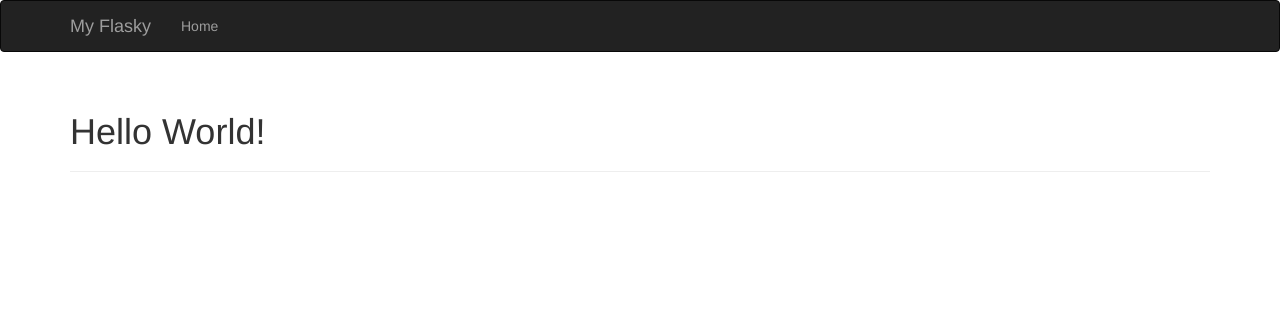
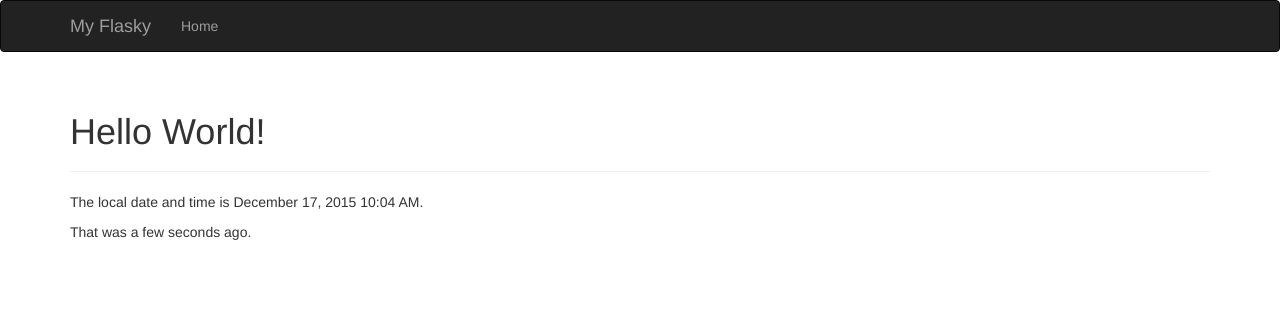
Before and after one commit to ShujiaHuang/myflasky, a Flask app: page / in a window 1280 px wide. Shown: the top 312 px of the page. Run offline with Flask 2, Linux system fonts and the light colour scheme; some libraries are stand-ins or nearby versions.

Commit message:
add flask-moment to adapte the local datetime by the user's web-browser

```diff
--- a/app/__init__.py
+++ b/app/__init__.py
@@ -1,6 +1,9 @@
 from flask import Flask
 from flask.ext.bootstrap import Bootstrap
+from flask.ext.moment import Moment
 
 app = Flask(__name__)
 bootstrap = Bootstrap(app)
+moment = Moment(app)
+
 from app import views
--- a/app/templates/base.html
+++ b/app/templates/base.html
@@ -34,3 +34,9 @@
     {% block page_content %}{% endblock %}
 </div>
 {% endblock %}
+
+{% block scripts %}
+{{ super() }}
+<!-- Include moment.js here -->
+{{ moment.include_moment() }}
+{% endblock %}
--- a/app/templates/index.html
+++ b/app/templates/index.html
@@ -6,4 +6,6 @@
 <div class="page-header">
     <h1>Hello World!</h1>
 </div>
+<p>The local date and time is {{ moment(current_time).format('LLL') }}.</p>
+<p>That was {{ moment(current_time).fromNow(refresh=True) }}.</p>
 {% endblock %}
--- a/app/views.py
+++ b/app/views.py
@@ -3,13 +3,14 @@ Name: Shujia Huang
 Date: 2015-12-17
 """
 from flask import render_template
+from datetime import datetime
 
 from app import app
 
 @app.route('/')
 @app.route('/index')
 def index():
-    return render_template('index.html')
+    return render_template('index.html', current_time=datetime.utcnow())
 
 @app.route('/user/<name>')
 def user(name):
--- a/requirements.txt
+++ b/requirements.txt
@@ -1,6 +1,7 @@
 dominate==2.1.16
 Flask==0.10.1
 Flask-Bootstrap==3.3.5.7
+Flask-Moment==0.5.1
 Flask-Script==2.0.5
 itsdangerous==0.24
 Jinja2==2.8
```
Also changed, not shown: app/static/img/favicon.ico (added).
